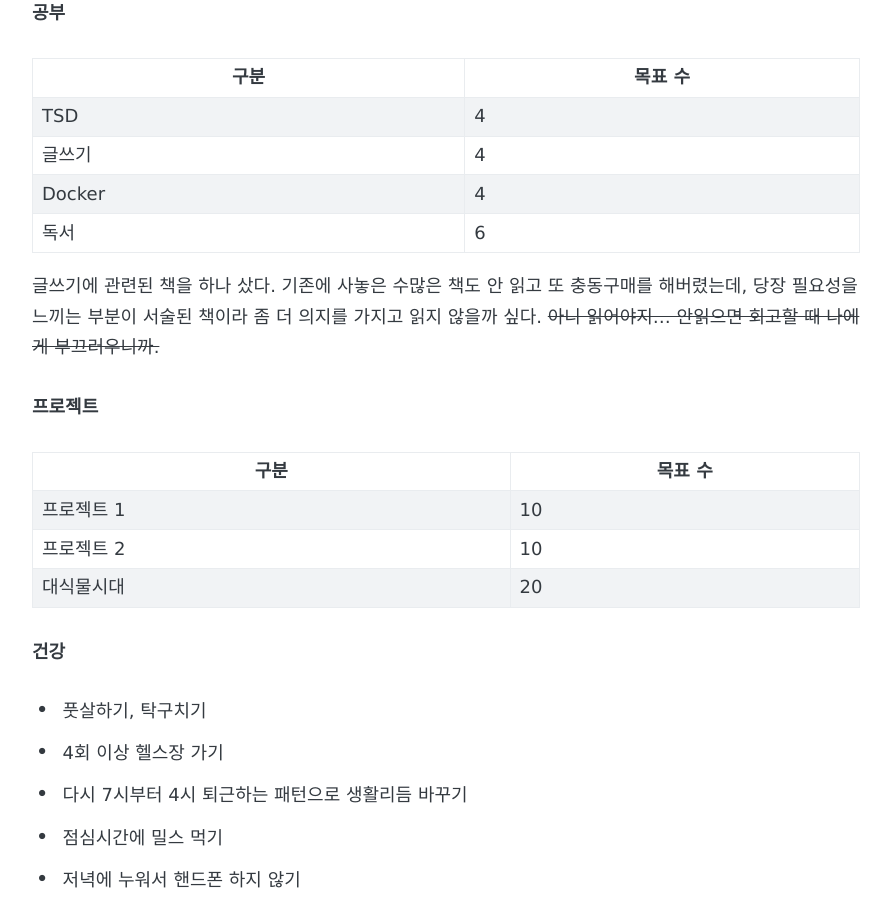
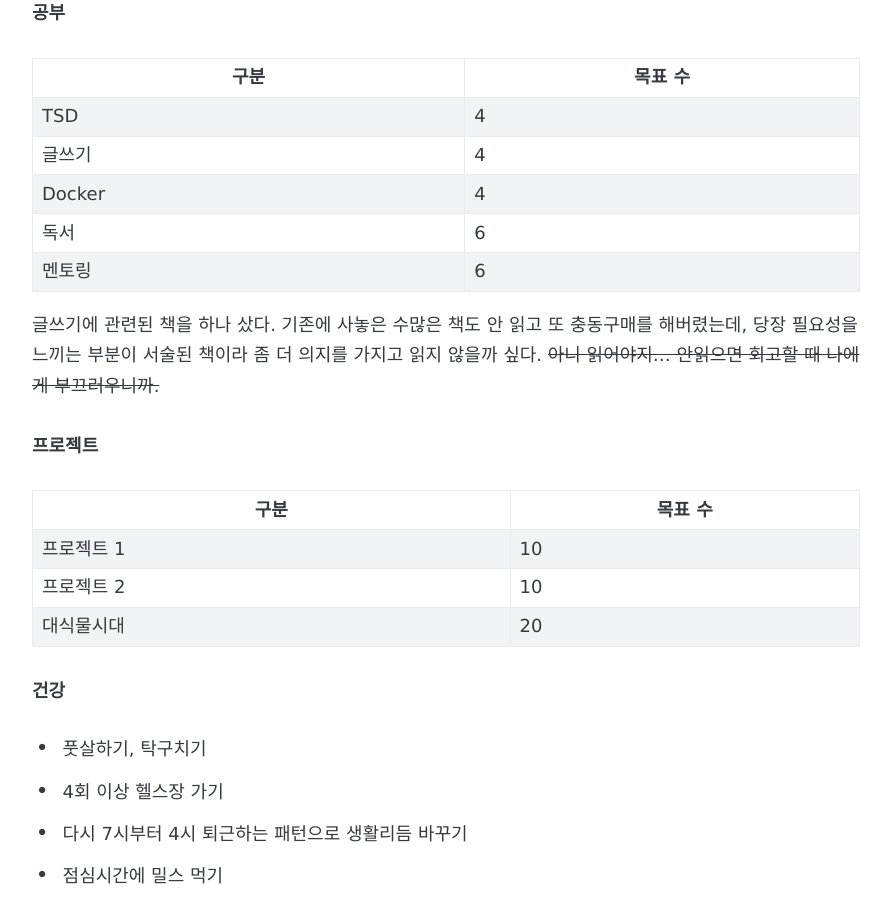
Before and after one commit to snsn/snsn.github.io, a Jekyll site: the page built from _posts/2017-09-10-weekly-plan-3.md, in a window 1280 px wide and 900 px high, scrolled down 2802 px. Shown: the whole window, without its empty margins (194-1085 px from the left). Built offline with Jekyll 4.4.1, drawn with Linux system fonts in a browser that asks for light colours; some web fonts are replaced; comment, search, counter and statistics services are not loaded.

Commit message:
내용 수정

```diff
--- a/_posts/2017-09-10-weekly-plan-3.md
+++ b/_posts/2017-09-10-weekly-plan-3.md
@@ -97,6 +97,7 @@ GPU달린 데스크탑이 사고 싶다……. 요새 너무 일만해서 그런
 | 글쓰기    | 4    |
 | Docker | 4    |
 | 독서     | 6    |
+| 멘토링    | 6    |
 
 글쓰기에 관련된 책을 하나 샀다. 기존에 사놓은 수많은 책도 안 읽고 또 충동구매를 해버렸는데, 당장 필요성을 느끼는 부분이 서술된 책이라 좀 더 의지를 가지고 읽지 않을까 싶다. ~~아니 읽어야지… 안읽으면 회고할 때 나에게 부끄러우니까.~~
 
```
